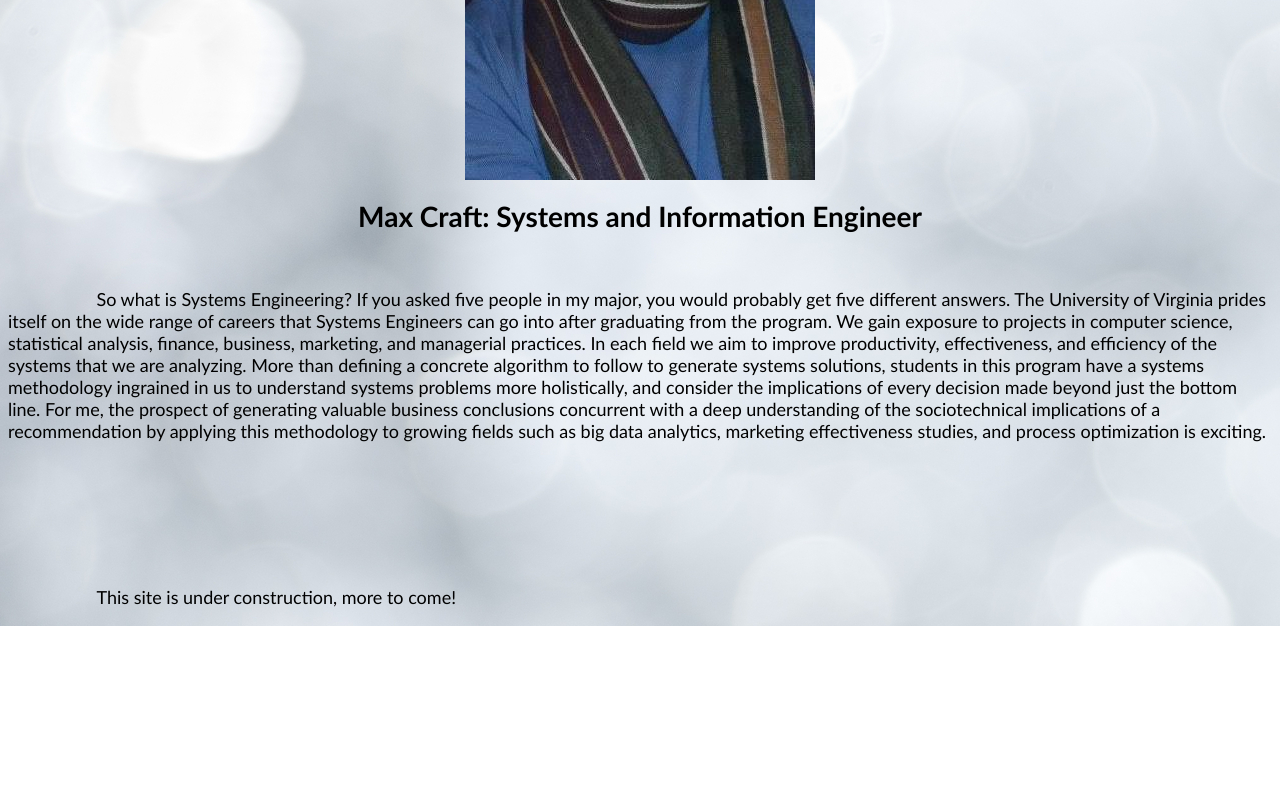
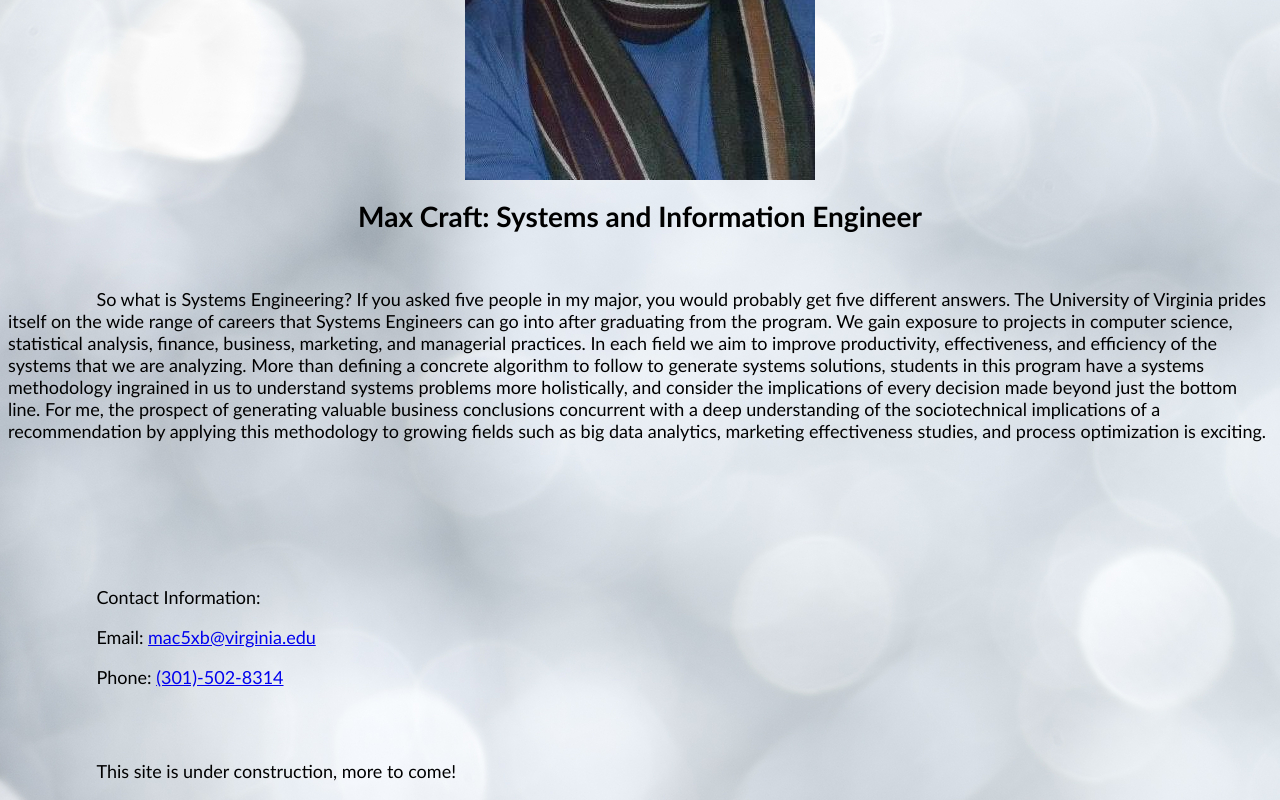
Before and after one commit to maxwellcraft/maxwellcraft, a website: page homepage.html in a window 1280 px wide. Shown: the part 398-1198 px from the top of the page. Before the commit the page ends 1024 px from the top, so only its background shows below. Drawn offline with Linux system fonts and the light colour scheme.

Commit message:
contact information added

```diff
--- a/homepage.html
+++ b/homepage.html
@@ -39,7 +39,11 @@
 <br>
 <br>
 <br>
-
+<p> Contact Information:</p>
+<p> Email: <a href="mailto:mac5xb@virginia.edu">mac5xb@virginia.edu</a> </p>
+<p> Phone: <a href="tel:13015028314">(301)-502-8314</a><br/> </p>
+<br>
+<br>
 <p> This site is under construction, more to come!</p>
 
 </body>
```
